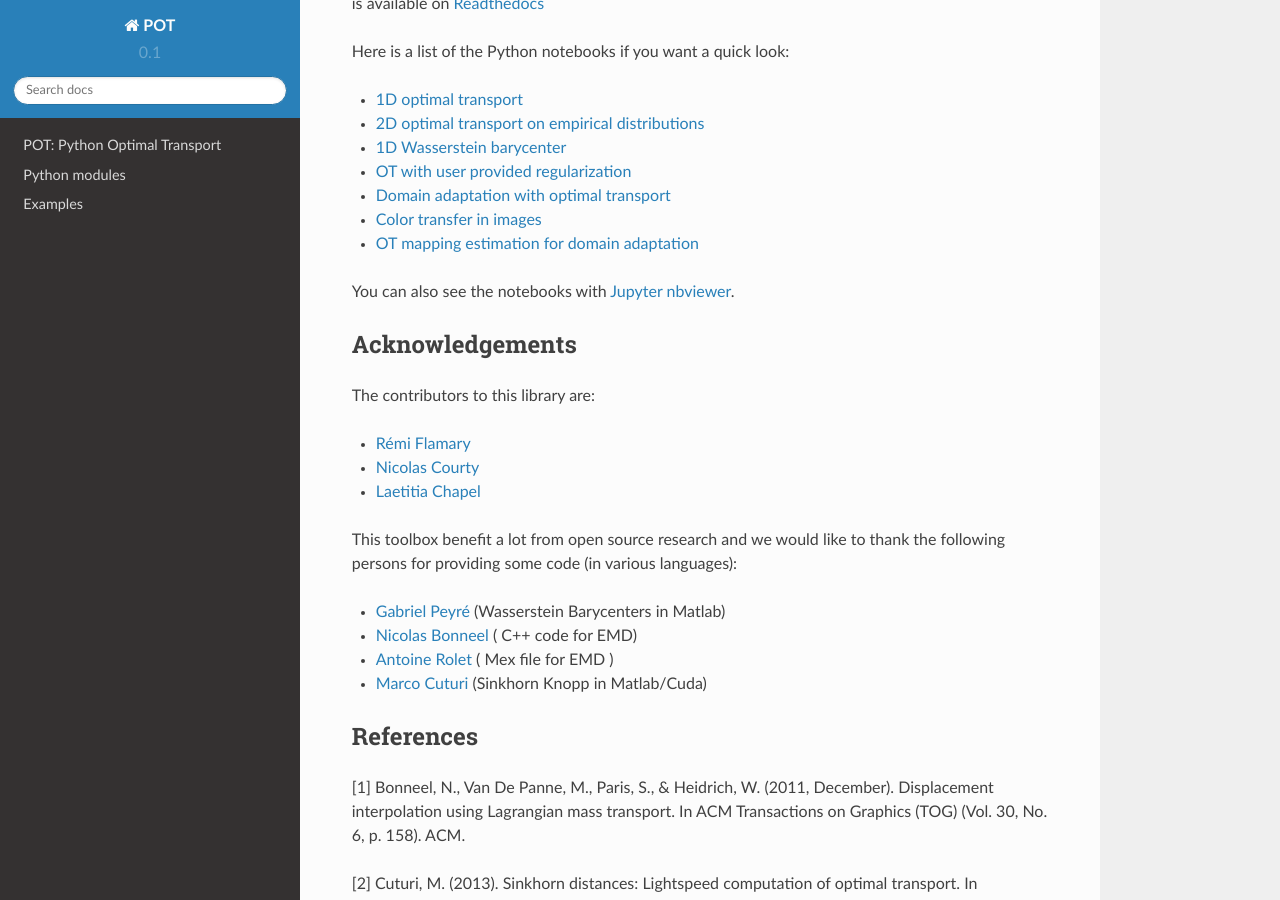
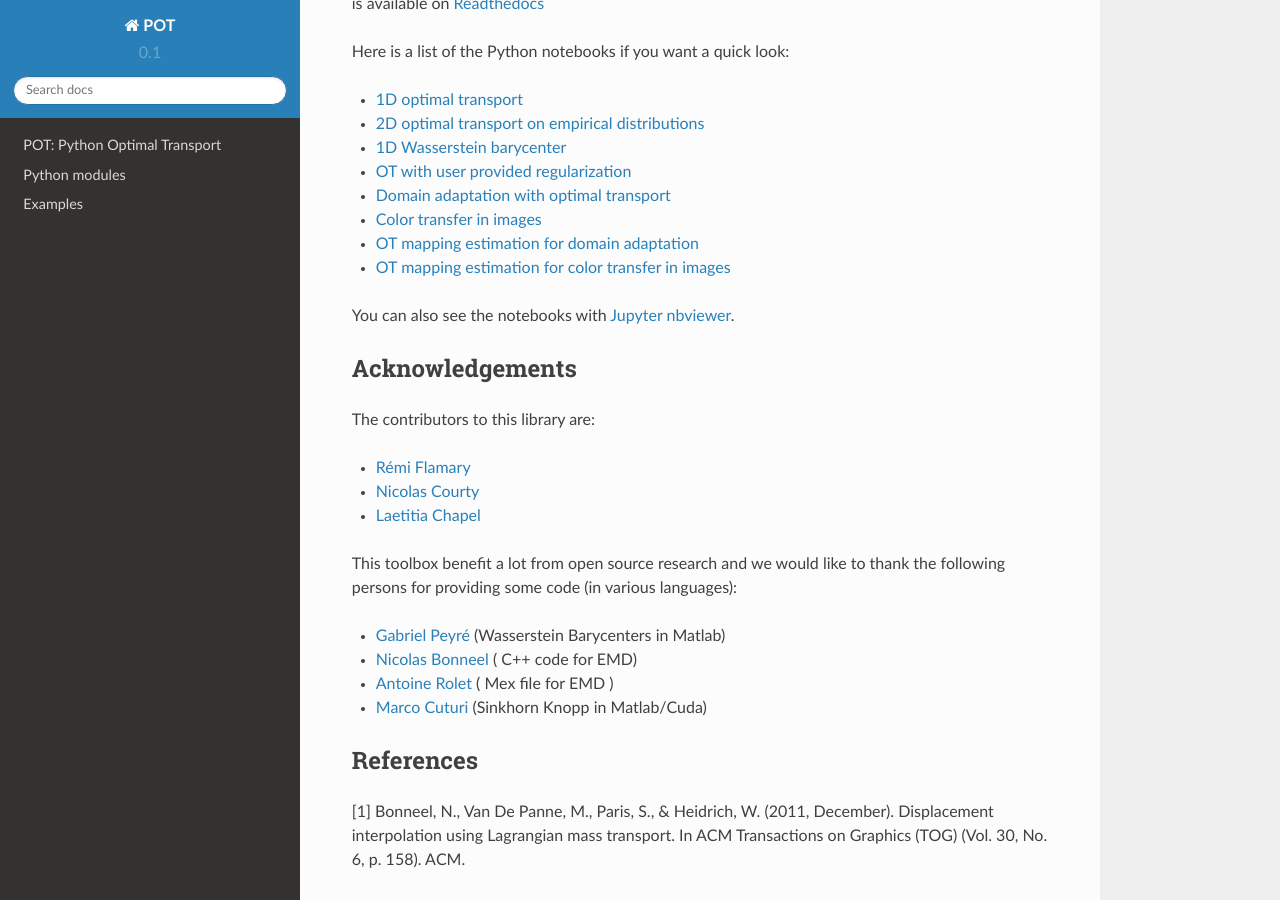
Before and after one commit to PythonOT/POT, a Sphinx documentation site: the page built from docs/source/readme.rst, in a window 1280 px wide and 900 px high, scrolled down 1411 px. Built offline with Sphinx 7.4.7 and the Read the Docs theme 2.0.0, drawn with Linux system fonts in a browser that asks for light colours.

Commit message:
update doc

```diff
--- a/docs/source/readme.rst
+++ b/docs/source/readme.rst
@@ -85,6 +85,8 @@ Here is a list of the Python notebooks if you want a quick look:
    images <https://github.com/rflamary/POT/blob/master/examples/Demo_Image_ColorAdaptation.ipynb>`__
 -  `OT mapping estimation for domain
    adaptation <https://github.com/rflamary/POT/blob/master/examples/Demo_2D_OTmapping_DomainAdaptation.ipynb>`__
+-  `OT mapping estimation for color transfer in
+   images <https://github.com/rflamary/POT/blob/master/examples/Demo_Image_ColorAdaptation_mapping.ipynb>`__
 
 You can also see the notebooks with `Jupyter
 nbviewer <https://nbviewer.jupyter.org/github/rflamary/POT/tree/master/examples/>`__.
```
